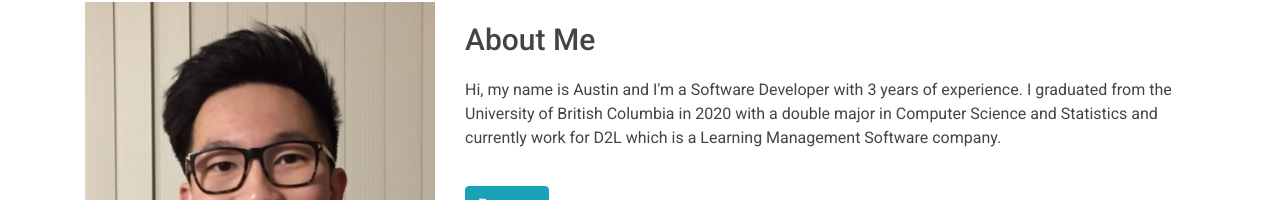
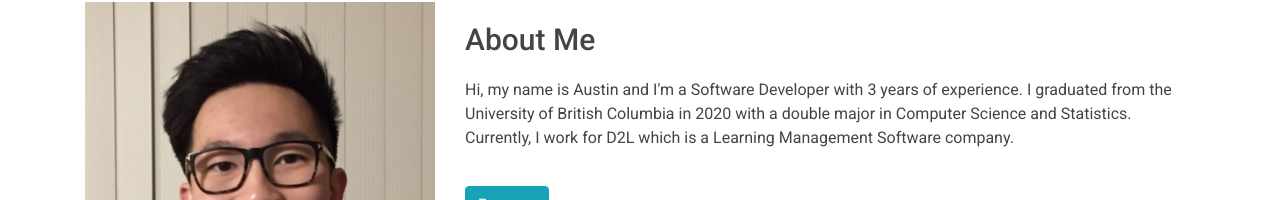
Before and after one commit to austinkwok1997/austin-website, a React (Create React App) app: page / in a window 1280 px wide. Shown: the part 404-604 px from the top of the page. Built offline with nearby package versions, Linux system fonts and the light colour scheme.

Commit message:
Change About Me

```diff
--- a/src/components/About.js
+++ b/src/components/About.js
@@ -11,7 +11,7 @@ function About() {
                 <div className="col-md-8 margin-top-20">
                     <div>
                         <h2 className="margin-top-20 about-me">About Me</h2>
-                        <p className="margin-top-20">Hi, my name is Austin and I'm a Software Developer with 3 years of experience. I graduated from the University of British Columbia in 2020 with a double major in Computer Science and Statistics and currently work for D2L which is a Learning Management Software company. </p>
+                        <p className="margin-top-20">Hi, my name is Austin and I'm a Software Developer with 3 years of experience. I graduated from the University of British Columbia in 2020 with a double major in Computer Science and Statistics. Currently, I work for D2L which is a Learning Management Software company. </p>
                         <a href="/Austin-Kwok-Resume.pdf" class="btn btn-info margin-top-20" role="button" aria-pressed="true">Resume</a>
                     </div>
                 </div>
```
